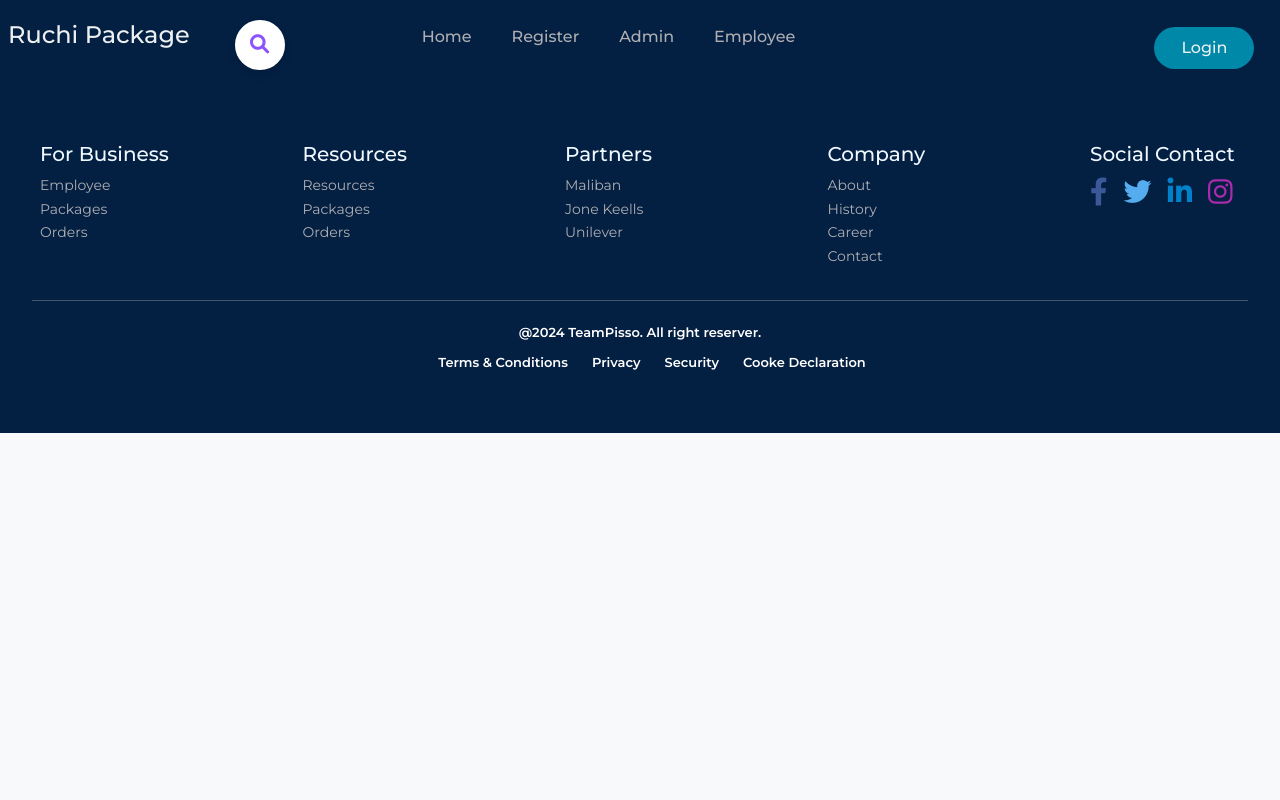
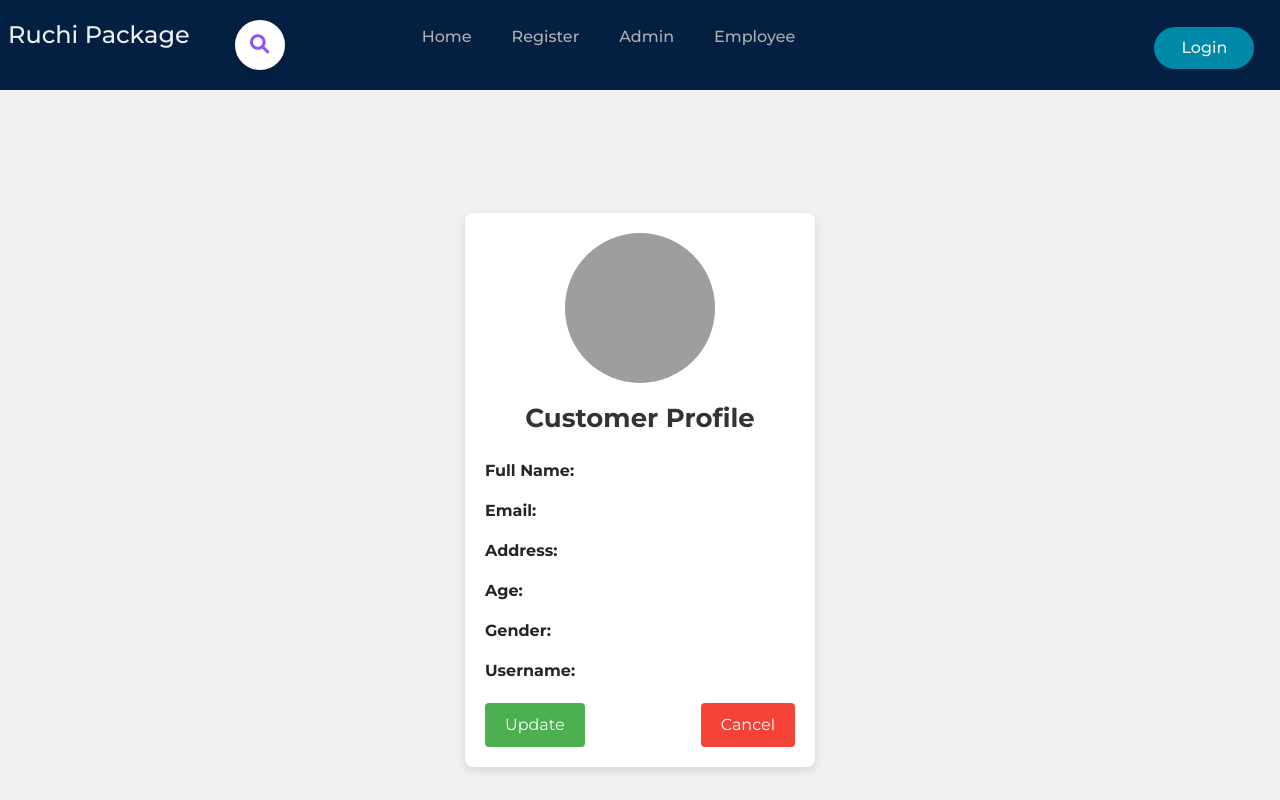
Before and after one commit to thassara/MERN, a React (Create React App) app in the folder frontend/: page /CusProfile in a window 1280 px wide. Shown: the top 800 px of the page. Built offline with nearby package versions, Linux system fonts and the light colour scheme; grey boxes are pictures that could not be loaded.

Commit message:
updated customer profile

```diff
--- a/frontend/src/App.js
+++ b/frontend/src/App.js
@@ -12,6 +12,8 @@ import FeedbackList from './compoments/Customer/FeedbackList';
 import CustomerProfileOne from './compoments/Customer/CustomerProfileOne';
 
 import Regi from './compoments/Regi';
+
+import CusProfile from './compoments/Customer/CusProfile';
 
 
 import CustomerLogin from './compoments/Login/CustomerLogin';
@@ -66,6 +68,8 @@ function App() {
 
         <Route path="/AdminLogin" element={<AdminLogin/>}/>
 
+        <Route path="/CusProfile" element={<CusProfile />} />
+
 
         {/* <Route path="/AdminChoose/GMLogin" element={<GMLogin/>}/>
 
--- /dev/null
+++ b/frontend/src/compoments/Customer/CusProfile.js
@@ -0,0 +1,92 @@
+import React from 'react';
+
+const CusProfile = () => {
+  const customer = {
+    fullName: '',
+    email: '',
+    address: '',
+    age: '',
+    gender: '',
+    username: '',
+    profilePhoto: 'https://cdn-icons-png.flaticon.com/512/847/847969.png', // Profile icon
+  };
+
+  const handleUpdate = () => {
+    alert('Update button clicked!');
+  };
+
+  const handleCancel = () => {
+    alert('Cancel button clicked!');
+  };
+
+  return (
+    <div style={{
+      display: 'flex',
+      flexDirection: 'column',
+      alignItems: 'center',
+      justifyContent: 'center',
+      minHeight: '100vh',
+      backgroundColor: '#f0f0f0'
+    }}>
+      <div style={{
+        backgroundColor: '#fff',
+        padding: '20px',
+        borderRadius: '8px',
+        boxShadow: '0 4px 8px rgba(0, 0, 0, 0.1)',
+        width: '350px',
+        textAlign: 'center'
+      }}>
+        <img
+          src={customer.profilePhoto}
+          alt="Profile"
+          style={{
+            width: '150px',
+            height: '150px',
+            borderRadius: '50%',
+            marginBottom: '20px'
+          }}
+        />
+        <h2 style={{ color: '#333' }}>Customer Profile</h2>
+        <div style={{ textAlign: 'left', margin: '20px 0' }}>
+          <p><strong>Full Name:</strong> {customer.fullName}</p>
+          <p><strong>Email:</strong> {customer.email}</p>
+          <p><strong>Address:</strong> {customer.address}</p>
+          <p><strong>Age:</strong> {customer.age}</p>
+          <p><strong>Gender:</strong> {customer.gender}</p>
+          <p><strong>Username:</strong> {customer.username}</p>
+        </div>
+
+        <div style={{ display: 'flex', justifyContent: 'space-between', marginTop: '20px' }}>
+          <button
+            onClick={handleUpdate}
+            style={{
+              padding: '10px 20px',
+              backgroundColor: '#4CAF50',
+              color: '#fff',
+              border: 'none',
+              borderRadius: '4px',
+              cursor: 'pointer'
+            }}
+          >
+            Update
+          </button>
+          <button
+            onClick={handleCancel}
+            style={{
+              padding: '10px 20px',
+              backgroundColor: '#f44336',
+              color: '#fff',
+              border: 'none',
+              borderRadius: '4px',
+              cursor: 'pointer'
+            }}
+          >
+            Cancel
+          </button>
+        </div>
+      </div>
+    </div>
+  );
+}
+
+export default CusProfile;
--- a/frontend/src/compoments/Customer/CustomerProfileOne.js
+++ b/frontend/src/compoments/Customer/CustomerProfileOne.js
@@ -45,7 +45,8 @@ function CustomerProfileOne  ()  {
       <div className="sidebar">
         <h2>Customer Dashboard</h2>
         <ul className="sidebar-menu">
-          <li><a href="#">Profile</a></li>
+          <li><a href="/CusProfile">Profile</a></li>
+          {/* <li><a href="/CusProfile" onClick={() => navigate('/CusProfile')}>Profile</a></li> */}
           <li><a href="#">My Orders</a></li>
           <li><a href="/FeedbackForm">Feedback</a></li>
           <li><a href="/PaymentDashBoardOne">Payment</a></li>
```
Also changed, not shown: 1 other file (tests, documents, lock files or other folders).
